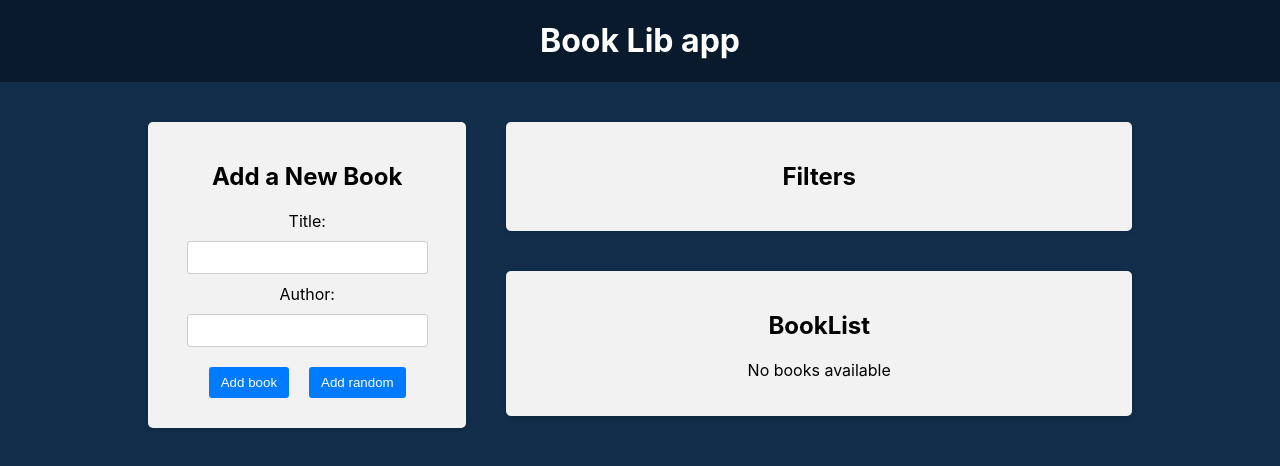
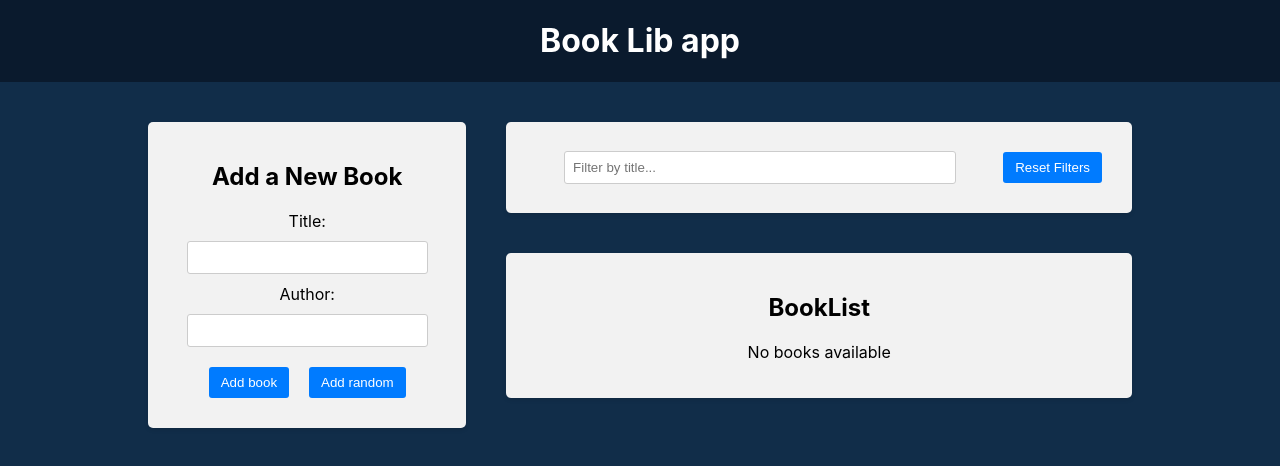
Before and after one commit to KKRuslan/book-app, a React (Create React App) app in the folder frontend/: page / in a window 1280 px wide. Shown: the top 466 px of the page. Built offline with nearby package versions, Linux system fonts and the light colour scheme.

Commit message:
Filter redux slice and filter by title

```diff
--- a/frontend/src/components/BookList/BookList.js
+++ b/frontend/src/components/BookList/BookList.js
@@ -1,11 +1,12 @@
 import { useSelector, useDispatch } from 'react-redux'
 import { deleteBook, toggleFavorite } from '../../redux/books/actionCreators'
 import { BsBookmarkStar, BsBookmarkStarFill } from 'react-icons/bs'
-
+import { selectTitleFilter } from '../../redux/slices/filterSlice'
 import './BookList.css'
 
 const BookList = () => {
   const books = useSelector((state) => state.books)
+  const titleFilter = useSelector(selectTitleFilter)
   const dispatch = useDispatch()
 
   const handleDeleteBook = (id) => {
@@ -16,6 +17,13 @@
     dispatch(toggleFavorite(id))
   }
 
+  const filteredBooks = books.filter((book) => {
+    const matchesTitle = book.title
+      .toLowerCase()
+      .includes(titleFilter.toLowerCase())
+    return matchesTitle
+  })
+
   return (
     <div className="app-block book-list">
       <h2>BookList</h2>
@@ -23,7 +31,7 @@
         <p>No books available</p>
       ) : (
         <ul>
-          {books.map((book, i) => (
+          {filteredBooks.map((book, i) => (
             <li key={book.id}>
               <div className="book-info">
                 {++i}. {book.title} by <strong>{book.author}</strong>
--- a/frontend/src/components/Filter/Filter.js
+++ b/frontend/src/components/Filter/Filter.js
@@ -1,9 +1,38 @@
+import { useDispatch, useSelector } from 'react-redux'
+import {
+  setTitleFilter,
+  selectTitleFilter,
+  resetFilters,
+} from '../../redux/slices/filterSlice'
 import './Filter.css'
 
 const Filter = () => {
+  const dispatch = useDispatch()
+  const titleFilter = useSelector(selectTitleFilter)
+
+  const handleTitleFilterChange = (e) => {
+    dispatch(setTitleFilter(e.target.value))
+  }
+
+  const handleResetFilters = () => {
+    dispatch(resetFilters())
+  }
+
   return (
     <div className="app-block filter">
-      <h2>Filters</h2>
+      <div className="filter-row">
+        <div className="filter-group">
+          <input
+            type="text"
+            value={titleFilter}
+            placeholder="Filter by title... "
+            onChange={handleTitleFilterChange}
+          />
+        </div>
+        <button type="button" onClick={handleResetFilters}>
+          Reset Filters
+        </button>
+      </div>
     </div>
   )
 }
--- /dev/null
+++ b/frontend/src/redux/slices/filterSlice.js
@@ -0,0 +1,22 @@
+import { createSlice } from '@reduxjs/toolkit'
+
+const initialState = {
+  title: '',
+}
+
+const filterSlice = createSlice({
+  name: 'filter',
+  initialState,
+  reducers: {
+    setTitleFilter: (state, action) => {
+      state.title = action.payload
+    },
+    resetFilters: (state) => {
+      return initialState
+    },
+  },
+})
+
+export const { setTitleFilter, resetFilters } = filterSlice.actions
+export const selectTitleFilter = (state) => state.filter.title
+export default filterSlice.reducer
--- a/frontend/src/redux/store.js
+++ b/frontend/src/redux/store.js
@@ -1,9 +1,11 @@
 import { configureStore } from '@reduxjs/toolkit'
 import booksReducer from './books/reducer'
+import filterReducder from './slices/filterSlice'
 
 const store = configureStore({
   reducer: {
-    books: booksReducer
+    books: booksReducer,
+    filter: filterReducder,
   },
 })
 
```
